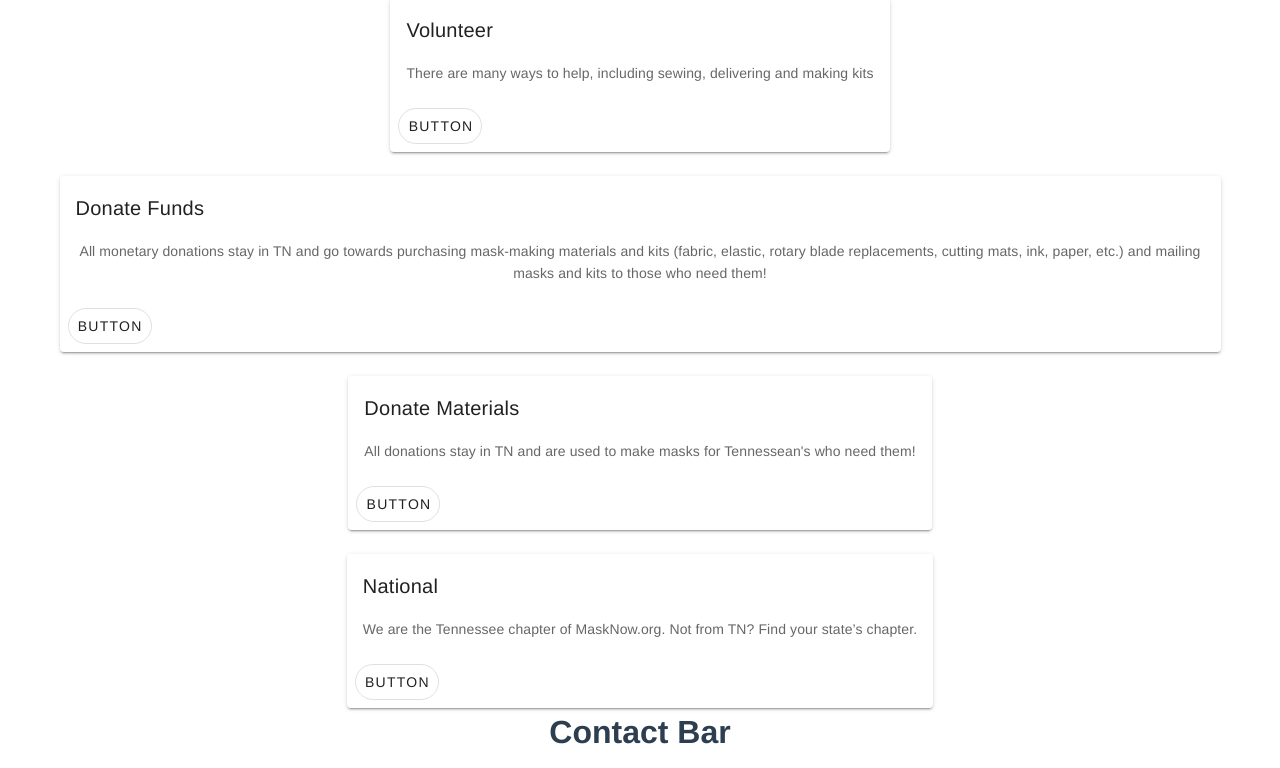
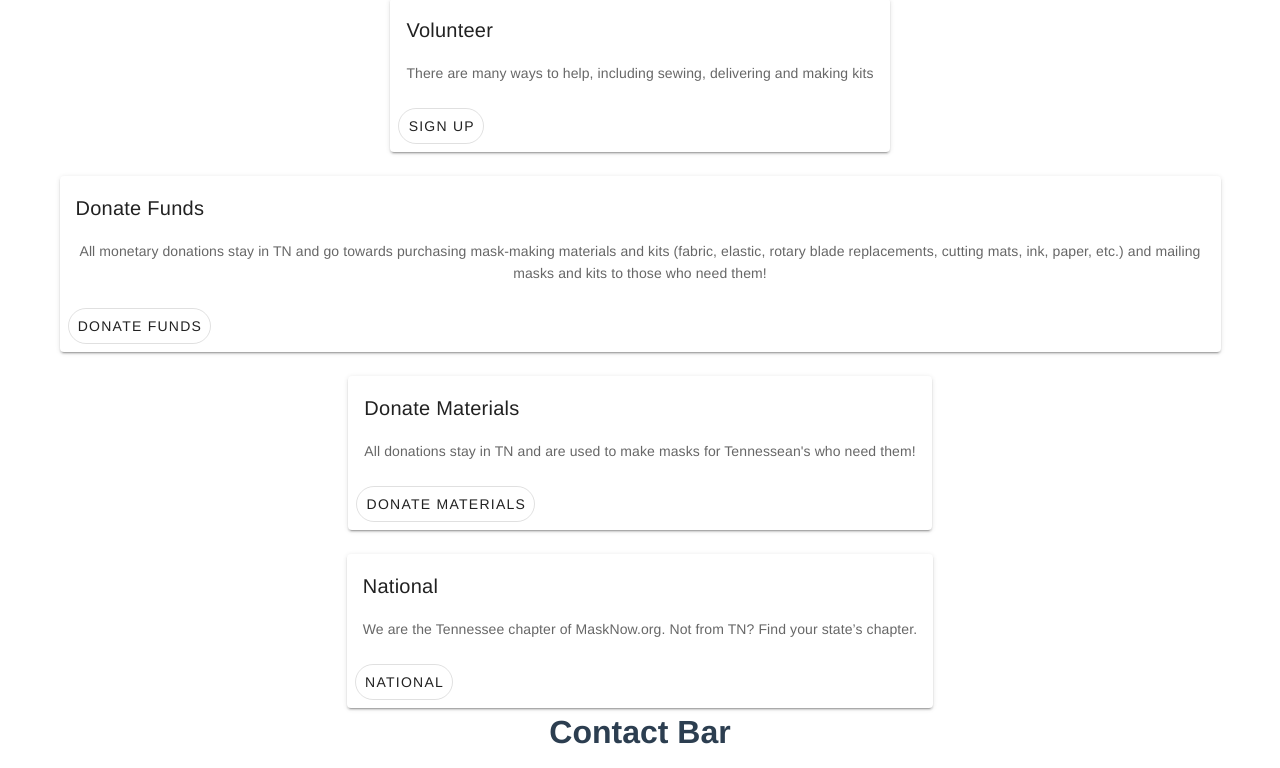
Before and after one commit to tannerb9/MasksNowTN-New, a Vue app: page / in a window 1280 px wide. Shown: the part 1291-2059 px from the top of the page. Built offline with nearby package versions, Linux system fonts and the light colour scheme.

Commit message:
feat: added functionality to button on National Card(links to national site in new tab)

```diff
--- a/src/components/Help.vue
+++ b/src/components/Help.vue
@@ -9,7 +9,7 @@
         >
         <v-card-actions>
           <v-btn outlined rounded text>
-            Button
+            Sign Up
           </v-btn>
         </v-card-actions>
       </v-card>
@@ -25,7 +25,7 @@
         </v-card-text>
         <v-card-actions>
           <v-btn outlined rounded text>
-            Button
+            Donate Funds
           </v-btn>
         </v-card-actions>
       </v-card>
@@ -39,7 +39,7 @@
         >
         <v-card-actions>
           <v-btn outlined rounded text>
-            Button
+            Donate Materials
           </v-btn>
         </v-card-actions>
       </v-card>
@@ -52,8 +52,8 @@
           your state’s chapter.</v-card-text
         >
         <v-card-actions>
-          <v-btn outlined rounded text>
-            Button
+          <v-btn outlined rounded text v-on:click="goToNationalSite">
+            National
           </v-btn>
         </v-card-actions>
       </v-card>
@@ -64,5 +64,10 @@
 <script>
 export default {
   name: "Help",
+  methods: {
+    goToNationalSite: function() {
+      window.open("https://masksnow.org/volunteer/", "_blank");
+    },
+  },
 };
 </script>
```
